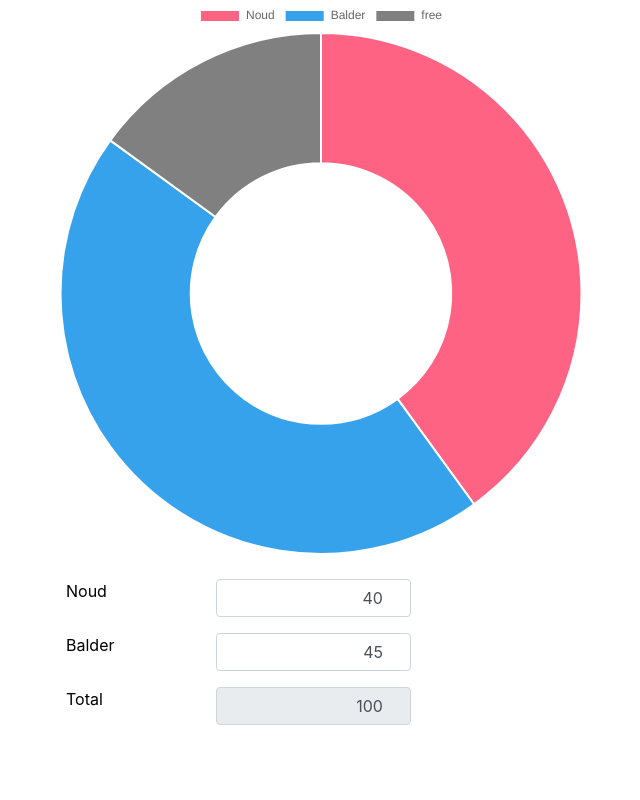
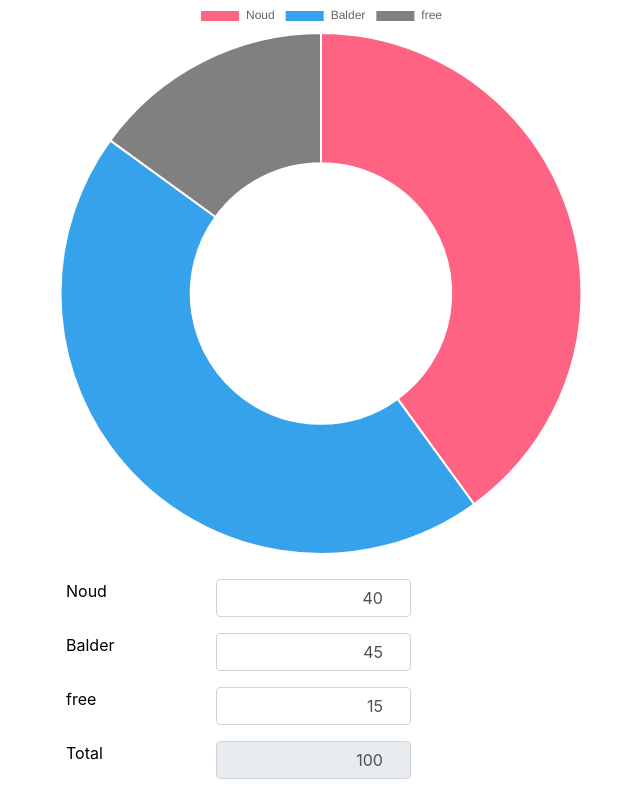
Before and after one commit to noud/cra-chart, a React (Create React App) app: page / in a window 1280 px wide. Shown: the whole page, without its empty margins (319-959 px from the left). Built offline with nearby package versions, Linux system fonts and the light colour scheme.

Commit message:
decomposition

```diff
--- a/src/components/ChartAndForm.js
+++ b/src/components/ChartAndForm.js
@@ -1,13 +1,17 @@
 import { cloneDeep, merge } from 'lodash';
 import React from 'react';
 
+import {ChartAndFormContext} from './ChartAndFormContext';
+
 import 'bootstrap/dist/css/bootstrap.min.css';
-import { Container, Row, Col, Form } from 'react-bootstrap'
+import { Container } from 'react-bootstrap'
 
 import { Doughnut, defaults } from 'react-chartjs-2';
 
 import getRemainer from '../lib/getRemainer';
 import setRemainer from '../lib/setRemainer';
+
+import TheForm from './TheForm';
 
 const startData = [40, 45];
 
@@ -68,10 +72,13 @@ class ChartAndForm extends React.Component {
     initialState.datasets[0].data.push(getRemainer(initialState.datasets[0].data));
     initialState.datasets[0].tableData = cloneDeep(initialState.datasets[0].data);
     this.state = cloneDeep(this.enriche(initialState));
+    this.state.handleChange = this.handleChange;
+    this.state.enriche = this.enriche;
     this.prevState = cloneDeep(this.state);
   }
 
   handleChange(enriche, state, value) {
+    console.log('handleChange', state, value);
     let defaultState = enriche(state);
     if (this !== undefined) {
       defaultState.datasets[0].tableData[parseInt(value.name)] = parseInt(value.value); // <<<<
@@ -107,7 +114,7 @@ class ChartAndForm extends React.Component {
   enriche(state) {
     // @todo improve
     // return state
-    var { datasets: values, labels } = state;
+    const { datasets: values, labels } = state;
     console.log('enrich',labels,values)
     let currentState = getState();
 
@@ -140,50 +147,17 @@ class ChartAndForm extends React.Component {
     // @todo redraw
     // https://github.com/jerairrest/react-chartjs-2/issues/90
 
-    total.value = this.state.datasets[0].tableData.reduce((accumulator, currentValue) => accumulator + currentValue);
-    total.color = total.value > 100 ? 'text-danger' : null;
+    // total.value = this.state.datasets[0].tableData.reduce((accumulator, currentValue) => accumulator + currentValue);
+    // total.color = total.value > 100 ? 'text-danger' : null;
 
     return (
       <Container>
         <Doughnut data={this.state} redraw />
         <br />
-        <Container>
-          <Col xs={{ span: 10, offset: 3 }}>
-            <Form className="Form">
-              {labels.map((value, index) => (
-                <Form.Group as={Row} className="Form-Group-left" controlId={index}>
-                  <Col xs={1}>
-                    <Form.Label>{labels[index]}</Form.Label>
-                  </Col>
-                  <Col xs={{ span: 3, offset: 1 }}>
-                    <Form.Control className="Form-Control-numeric"
-                      name={index}
-                      type="number"
-                      min="0"
-                      max="99"
-                      value={this.state.datasets[0].tableData[index]}
-                      onChange={(e) => this.handleChange(this.enriche, this.state, e.target)}
-                    />
-                  </Col>
-                </Form.Group>
-              ))}
-              <Form.Group as={Row} className="Form-Group-left" controlId={labels.length+1}>
-                <Col xs={1} sm={1} md={1}>
-                  <Form.Label>{total.label}</Form.Label>
-                </Col>
-                <Col xs={{ span: 3, offset: 1 }}>
-                  <Form.Control className={total.color + " Form-Control-numeric" }
-                    name={"total"}
-                    disabled
-                    type="number"
-                    value={total.value}
-                  />
-                </Col>
-              </Form.Group>
-            </Form>
-          </Col>
-        </Container>
-      </Container>
+        <ChartAndFormContext.Provider value={this.state}>
+          <TheForm labels={labels} state={this.state} enriche={this.enriche} handleChange={this.handleChange}/>
+        </ChartAndFormContext.Provider>
+     </Container>
     );
   }
 }
--- /dev/null
+++ b/src/components/ChartAndFormContext.js
@@ -0,0 +1,28 @@
+import React from 'react';
+
+import 'bootstrap/dist/css/bootstrap.min.css';
+
+const free = {
+  color: 'gray',
+  label: 'free'
+};
+
+export const ChartAndFormContext = React.createContext({
+  labels: [],
+  datasets: [{
+    data: [],
+    tableData: [],
+    backgroundColor: [
+    '#FF6384',
+    '#36A2EB',
+    free.color
+    ],
+    hoverBackgroundColor: [
+    '#FF6384',
+    '#36A2EB',
+    free.color
+    ]
+  }],
+  handleChange: (enriche, state, value) => {},
+  enriche: (state) => {},
+});
--- /dev/null
+++ b/src/components/TheForm.js
@@ -0,0 +1,64 @@
+import React from 'react';
+
+import {ChartAndFormContext} from './ChartAndFormContext';
+
+import 'bootstrap/dist/css/bootstrap.min.css';
+import { Container, Row, Col, Form } from 'react-bootstrap'
+
+const total = {
+  label: 'Total'
+};
+
+class TheForm extends React.Component {
+  render() {
+    // const { labels, enriche, state, handleChange } = this.props;
+
+    // total.value = state.datasets[0].tableData.reduce((accumulator, currentValue) => accumulator + currentValue);
+    // total.color = total.value > 100 ? 'text-danger' : null;
+
+    return (
+      <ChartAndFormContext.Consumer>
+        {({labels, datasets, enriche, handleChange}) => (
+          <Container>
+            <Col xs={{ span: 10, offset: 3 }}>
+              <Form className="Form">
+                {labels.map((value, index) => (
+                  <Form.Group as={Row} className="Form-Group-left" controlId={index} key={index}>
+                    <Col xs={1}>
+                      <Form.Label>{labels[index]}</Form.Label>
+                    </Col>
+                    <Col xs={{ span: 3, offset: 1 }}>
+                      <Form.Control className="Form-Control-numeric"
+                        name={index}
+                        type="number"
+                        min="0"
+                        max="99"
+                        value={datasets[0].tableData[index]}
+                        onChange={(e) => handleChange(enriche, {labels: labels, datasets: datasets}, e.target)}
+                      />
+                    </Col>
+                  </Form.Group>
+                ))}
+                <Form.Group as={Row} className="Form-Group-left" controlId={labels.length+1}>
+                  <Col xs={1} sm={1} md={1}>
+                    <Form.Label>{total.label}</Form.Label>
+                  </Col>
+                  <Col xs={{ span: 3, offset: 1 }}>
+                    <Form.Control className={(total.value > 100 ? 'text-danger' : null) + " Form-Control-numeric" }
+                      name={"total"}
+                      disabled
+                      type="number"
+                      value={datasets[0].tableData.reduce((accumulator, currentValue) => accumulator + currentValue)}
+                    />
+                  </Col>
+                </Form.Group>
+              </Form>
+            </Col>
+          </Container>
+        )}
+      </ChartAndFormContext.Consumer>
+    );
+  }
+}
+
+export default TheForm;
```
